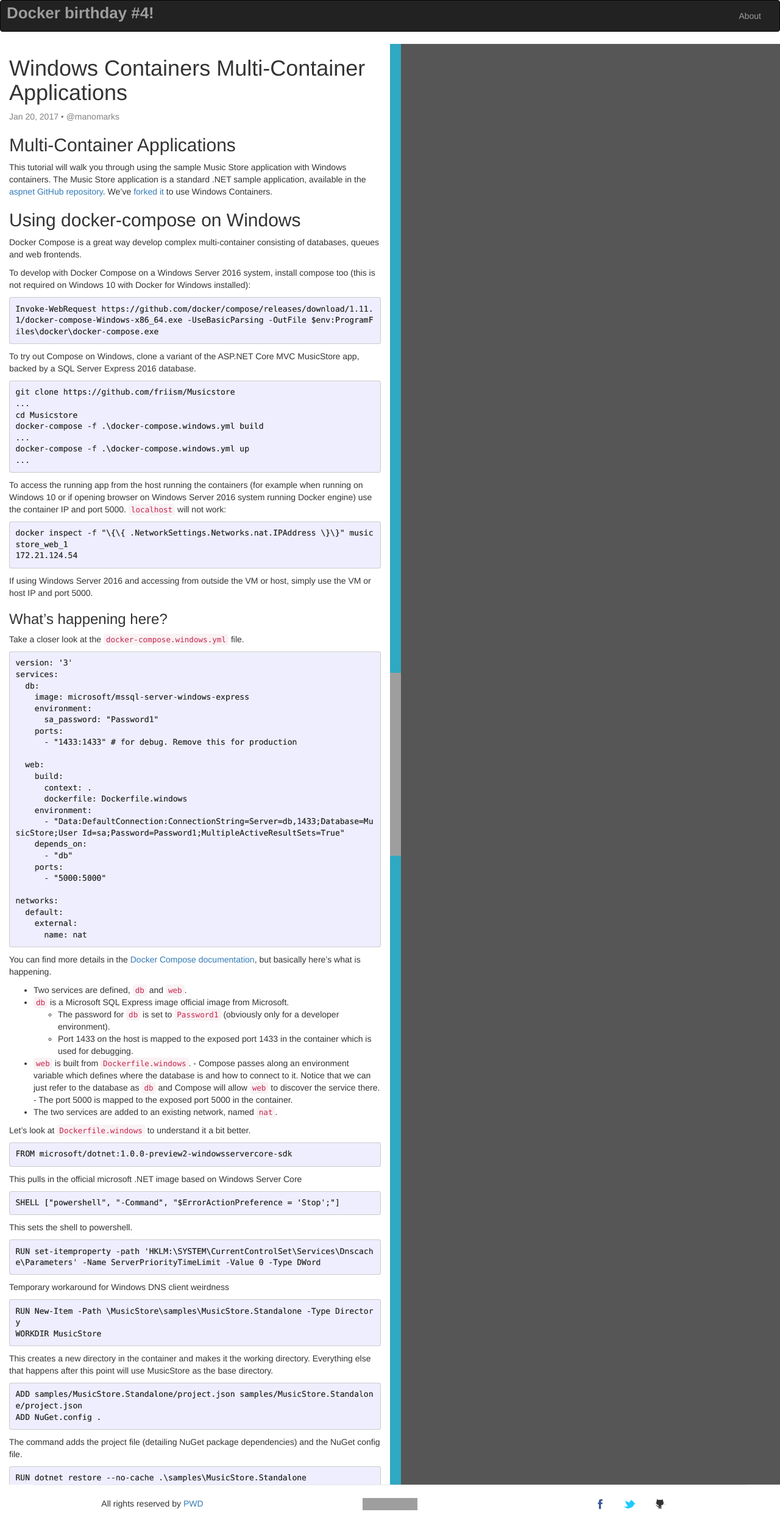
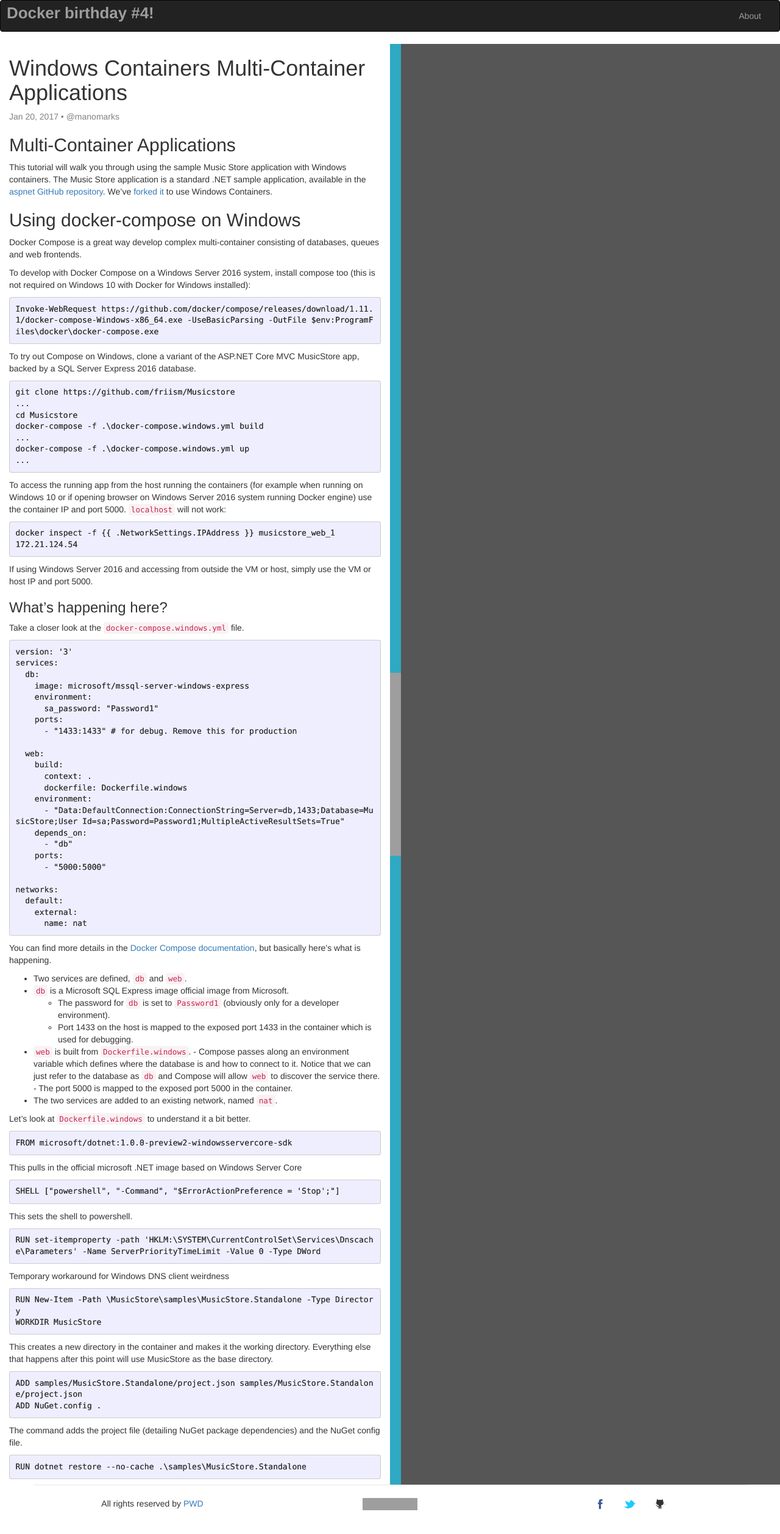
Before and after one commit to mario21ic/play-with-docker.github.io, a Jekyll site: the page built from _posts/2017-01-20-windows-containers-multicontainer.markdown, in a window 1280 px wide. Shown: the top 2515 px of the page at 61% size. Built offline with Jekyll 4.4.1, drawn with Linux system fonts in a browser that asks for light colours; nearby versions of some CDN libraries; grey boxes are pictures that could not be loaded.

Commit message:
adding {% raw %} to escape some brackets

````diff
--- a/_posts/2017-01-20-windows-containers-multicontainer.markdown
+++ b/_posts/2017-01-20-windows-containers-multicontainer.markdown
@@ -36,7 +36,7 @@
 To access the running app from the host running the containers (for example when running on Windows 10 or if opening browser on Windows Server 2016 system running Docker engine) use the container IP and port 5000. `localhost` will not work:
 
 ```
-docker inspect -f "\{\{ .NetworkSettings.Networks.nat.IPAddress \}\}" musicstore_web_1
+docker inspect -f {% raw%}{{ .NetworkSettings.IPAddress }}{% endraw %} musicstore_web_1
 172.21.124.54
 ```
 
````
